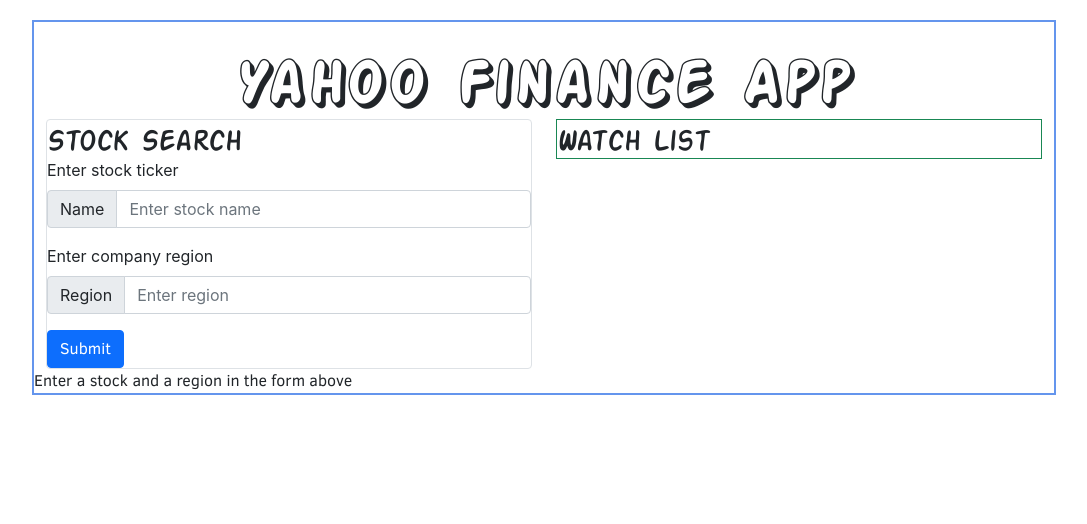
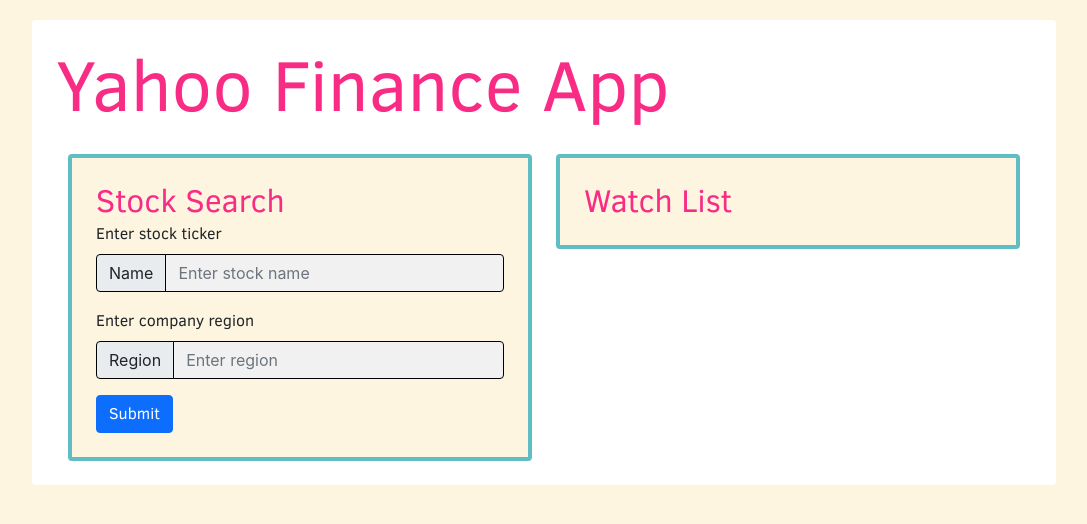
Before and after one commit to gusrichardson/yahoo-finance, a React (Create React App) app: page / in a window 1280 px wide. Shown: the top 524 px of the page, without its empty margins (96-1183 px from the left). Built offline with nearby package versions, Linux system fonts and the light colour scheme.

Commit message:
added error handling

```diff
--- a/src/App.css
+++ b/src/App.css
@@ -16,14 +16,11 @@
   font-weight: normal;
 }
 
-.header {
-  text-align: center;
-}
-
 p,
 a,
 li,
-button {
+button,
+label {
   font-family: clearsans;
 }
 
@@ -37,60 +34,81 @@ li {
   padding: 0;
 }
 
-h1 {
-  font-family: actionman-shaded;
-}
-h2,
-h3 {
-  font-family: actionman;
+h2 {
+  /* font-family: actionman-shaded; */
+  font-family: clearsans;
+  color: #f92c85;
 }
 
 h1 {
-  font-size: 4rem;
+  font-family: clearsans;
+}
+
+h3,
+h4 {
+  font-family: clearsans;
+  /* font-family: actionman; */
+}
+
+h1 {
+  font-size: 4.5rem;
+  color: #f92c85;
 }
 
 .App {
+  background-color: #fdf5df;
+  padding: 20px 0;
+  min-height: 100vh;
+}
+
+.wrapper {
   width: 80%;
-  margin: 20px auto;
-  border: 2px solid cornflowerblue;
-  padding-top: 20px;
+  margin: 0 auto;
+  background-color: white;
+}
+
+#search-form {
+  /* border: 2px solid #f92c85 !important; */
+  border: 4px solid #5ebec4 !important;
+  background-color: #fdf5df !important;
+}
+#watch-list {
+  /* border: 2px solid #f92c85 !important; */
+  border: 4px solid #5ebec4 !important;
+  background-color: #fdf5df;
 }
 
 #stock-form {
   padding: 25px 0;
-  /* margin: 0 auto; */
   border: 4px solid grey;
   width: 310px;
   margin: 20px auto;
   border-radius: 5px;
 }
 
-/* #stock-form label,
-#stock-form input {
-  width: 240px;
-  margin: 0 auto;
-  display: block;
+#stock-ticker,
+#region,
+.watchlist-container {
+  background-color: #f1f1f1;
+  border: 1px solid black;
 }
 
-#stock-form label {
-  padding: 6px 0;
+#region-addon,
+#stock-addon {
+  border: 1px solid black;
 }
 
-#stock-form input:first-of-type {
-  margin-bottom: 6px;
+#region:focus,
+#region:active,
+#stock-ticker:focus,
+#stock-ticker:active {
+  background-color: white;
 }
 
-#stock-form input[type="submit"] {
-  margin-top: 16px;
-  padding: 4px;
-  width: 250px;
-} */
-
-.stock-container {
-  border: 1px solid grey;
+#stock-container {
   border-radius: 5px;
-  margin: 20px;
-  padding: 20px;
+  background-color: #fdf5df;
+  border: 4px solid #5ebec4 !important;
 }
 
 .news-item {
@@ -98,6 +116,7 @@ h1 {
   border-radius: 5px;
   padding: 10px;
   margin: 10px 0;
+  background: #f1f1f1;
 }
 
 a {
--- a/src/App.js
+++ b/src/App.js
@@ -11,6 +11,7 @@ function App() {
   let [ticker, setTicker] = useState("");
   let [region, setRegion] = useState("");
   let [watchList, setWatchList] = useState([]);
+  let [showNoResults, setShowNoResults] = useState(false);
 
   const options = {
     method: "GET",
@@ -37,16 +38,23 @@ function App() {
 
   const handleSubmit = (e) => {
     e.preventDefault();
+    setStock([]);
+    setShowNoResults(false);
     console.log("OPTIONS", options);
     axios
       .request(options)
       .then((res) => {
+        console.log("RES", res);
         console.log(res.data);
         let stocksArr = [res.data];
+        if (res.status === 200 && res.data.count > 0) {
           setStock(stocksArr);
+        } else if (res.status === 200 && res.data.count < 1) {
+          setShowNoResults(true);
+        }
       })
       .catch((err) => {
-        console.error(err);
+        console.error("ERROR MESSAGE FOR GUS: ", err);
       });
   };
 
@@ -66,12 +74,9 @@ function App() {
     }
   };
 
-  // const showMore = (item) => {
-  //   console.log(item);
-  // };
-
   return (
     <div className="App">
+      <div className="wrapper rounded p-4">
         <Header title="Yahoo Finance App" />
         <div className="container">
           <div className="row">
@@ -86,12 +91,14 @@ function App() {
               <WatchList watchList={watchList} handleRemove={handleRemove} />
             </div>
           </div>
+          {showNoResults && <p>Sorry, this search returned no results</p>}
         </div>
         {stock.length > 0 ? (
           <Results stocks={stock} addToWatchList={addToWatchList} />
         ) : (
-        <p>Enter a stock and a region in the form above</p>
+          ""
         )}
+      </div>
     </div>
   );
 }
--- a/src/components/News.js
+++ b/src/components/News.js
@@ -2,7 +2,7 @@ function News({ pub, story, link }) {
   return (
     <div className="news-item">
       <a href={link}>
-        <h3>{pub}</h3>
+        <h4>{pub}</h4>
         <p>{story}</p>
       </a>
     </div>
--- a/src/components/PopUp.js
+++ b/src/components/PopUp.js
@@ -36,9 +36,6 @@ const PopUp = ({ show, handleClose, item }) => {
           <Button variant="secondary" onClick={handleClose}>
             Close
           </Button>
-          <Button variant="primary" onClick={handleClose}>
-            Save Changes
-          </Button>
         </Modal.Footer>
       </Modal>
     </>
--- a/src/components/Results.js
+++ b/src/components/Results.js
@@ -2,15 +2,13 @@ import Stock from "./Stock";
 
 function Results({ stocks, addToWatchList }) {
   return (
-    <div id="results">
-      <h3>Results</h3>
+    <div id="results" className="container mt-4">
+      <h2>Results!</h2>
       {stocks.map((stock) => {
         return (
           <Stock
             key={stock.quotes[0].score}
             stock={stock}
-            // quotes={stock.quotes}
-            // news={stock.news}
             addToWatchList={addToWatchList}
           />
         );
--- a/src/components/SearchForm.js
+++ b/src/components/SearchForm.js
@@ -4,7 +4,8 @@ import { InputGroup, FormControl, Form, Button } from "react-bootstrap";
 function SearchForm({ handleInput, handleRegion, handleSubmit }) {
   return (
     <Form
-      className="border rounded"
+      className="border rounded mt-4 bg-white p-4"
+      id="search-form"
       onSubmit={(e) => {
         handleSubmit(e);
       }}
--- a/src/components/Stock.js
+++ b/src/components/Stock.js
@@ -6,12 +6,9 @@ function Stock({ stock, addToWatchList }) {
   const ticker = stock.quotes[0].symbol;
   const exchange = stock.quotes[0].exchange;
   const news = stock.news;
-  // let name = quotes[0].shortname;
-  // let ticker = quotes[0].symbol;
-  // let exchange = quotes[0].exchange;
   return (
-    <div className="stock-container">
-      <h2>{name}</h2>
+    <div id="stock-container" className="mt-2 p-4">
+      <h3>{name}</h3>
       <p>
         {exchange}: ${ticker}
       </p>
--- a/src/components/WatchList.js
+++ b/src/components/WatchList.js
@@ -3,13 +3,12 @@ import { ListGroup, Button, Modal } from "react-bootstrap";
 import PopUp from "./PopUp";
 
 const WatchList = ({ watchList, handleRemove }) => {
-  console.log("WatchList", watchList);
   let [show, setShow] = useState(false);
   const handleShow = () => setShow(true);
   const handleClose = () => setShow(false);
   console.log("WatchList Show: ", show);
   return (
-    <div className="border border-success">
+    <div className="border rounded mt-4 p-4" id="watch-list">
       <h2>Watch List</h2>
       <ListGroup as="ul">
         {watchList.length > 0
@@ -18,12 +17,14 @@ const WatchList = ({ watchList, handleRemove }) => {
                 <>
                   <ListGroup.Item
                     as="li"
-                    className="border border-primary"
+                    className="watchlist-container"
                     key={item.quotes[0].score}
                   >
                     <div className="container">
                       <div className="row">
-                        <div className="col-sm">{item.quotes[0].shortname}</div>
+                        <div className="col-sm">
+                          <p className="mt-2">{item.quotes[0].shortname}</p>
+                        </div>
                         <div className="col-sm d-flex justify-content-end">
                           <Button
                             type="button"
```
Lines whose indentation alone changed are shown as unchanged.
